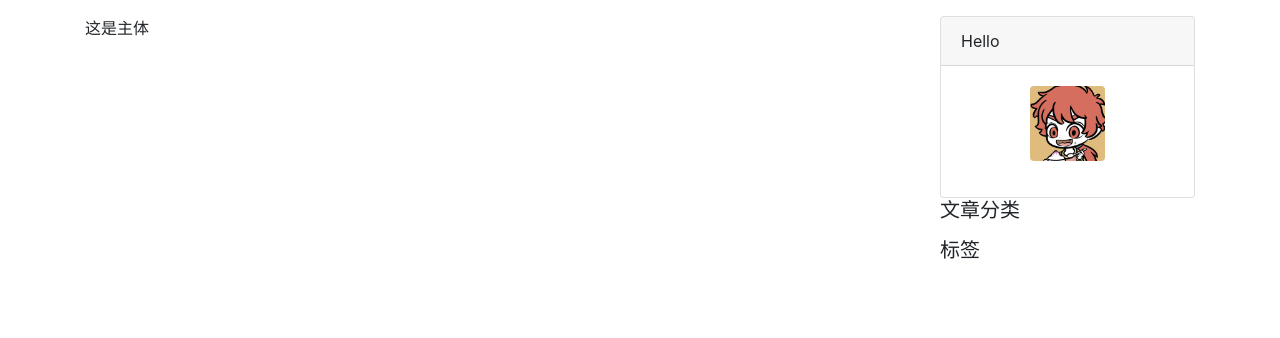
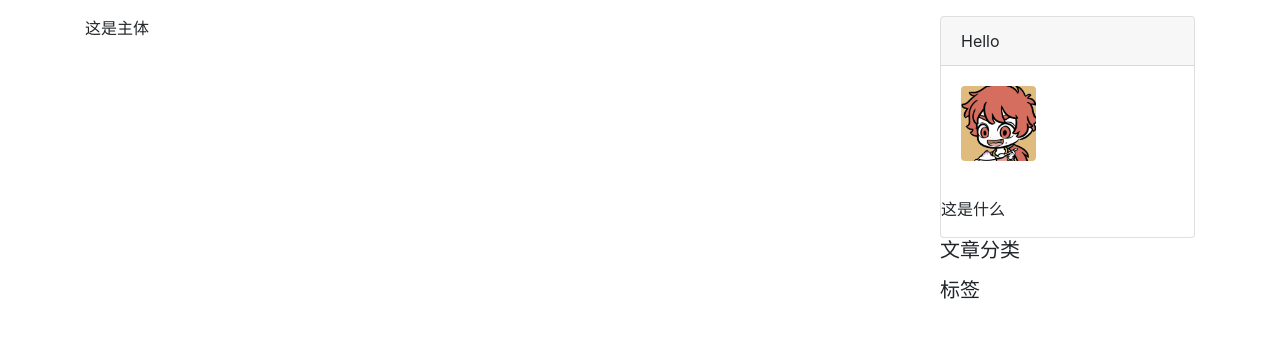
Before and after one commit to Gxstar/GxBlog, a Django app: page /blog/ in a window 1280 px wide. Shown: the part 96-434 px from the top of the page. Run offline with Django 3.2, Linux system fonts and the light colour scheme; data that the repository does not hold is empty; some libraries are stand-ins or nearby versions.

Commit message:
细微改动

```diff
--- a/blog/templates/blog/sidebar.html
+++ b/blog/templates/blog/sidebar.html
@@ -1,10 +1,11 @@
 {% load static %}
 <div class="card">
     <div class="card-header">Hello</div>
-    <figure class="figure text-center card-body">
+    <figure class="figure float-left card-body">
         <img src="{% static 'blog/img/头像.jpg' %}" alt="头像" class="img-fluid rounded" style="width:35%;">
         <figcaption class="figure-caption">{{user.username}}</figcaption>
     </figure>
+    <p>这是什么</p>
 </div>
 <h5>文章分类</h5>
 <p style="line-height: 2rem;">
```
